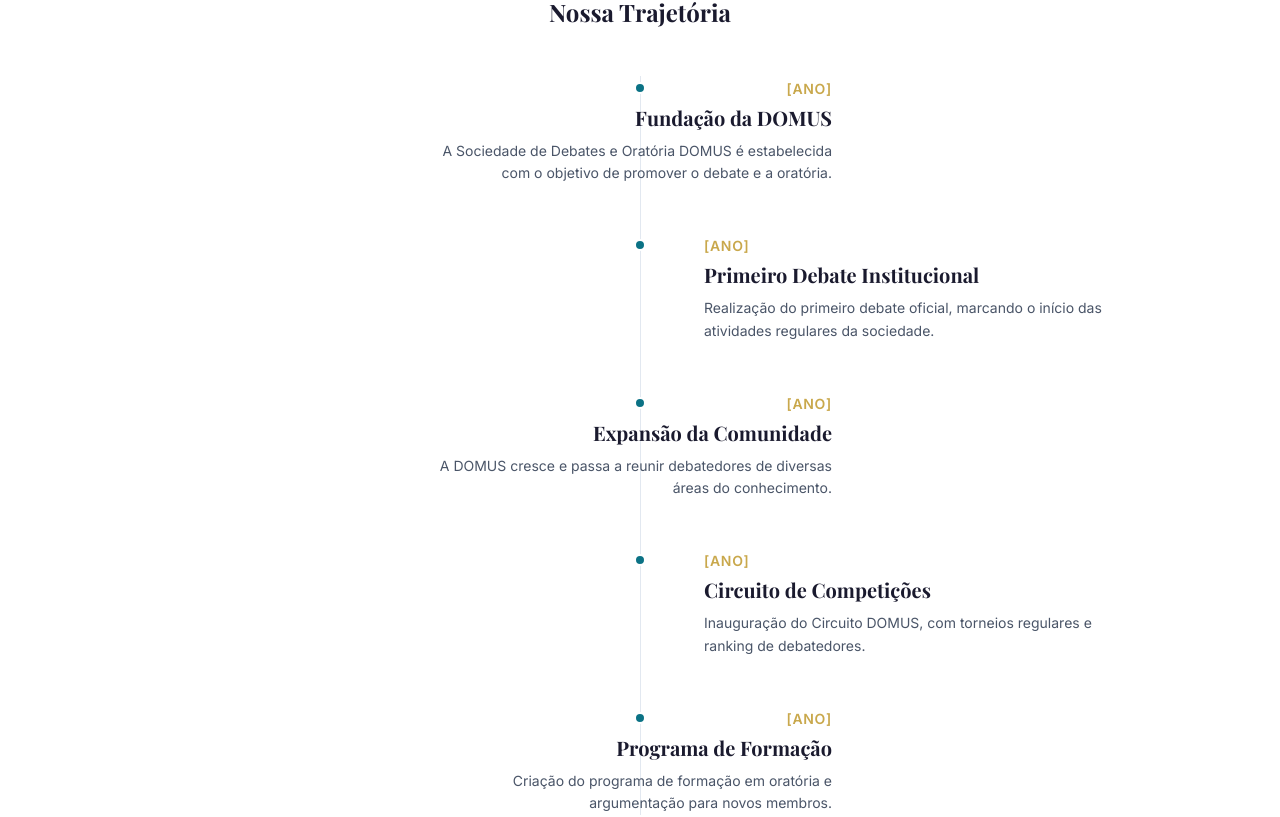
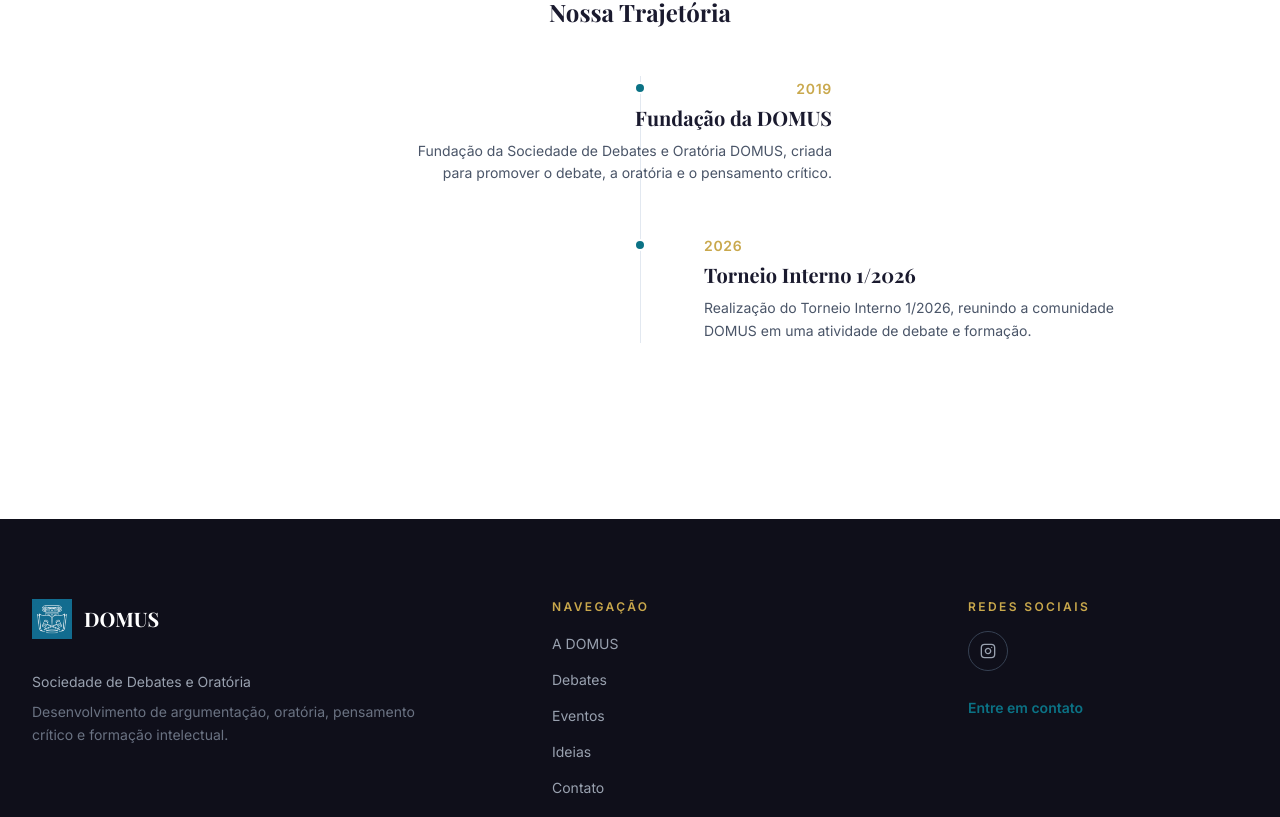
Before and after one commit to Locus-jus/domus-site, a Next.js app: page / in a window 1280 px wide. Shown: the part 6115-6932 px from the top of the page. Built offline with nearby package versions, Linux system fonts and the light colour scheme; no server answers; the database is empty; a web font is replaced by a local one.

Commit message:
content: update DOMUS timeline

```diff
--- a/src/data/timeline.ts
+++ b/src/data/timeline.ts
@@ -6,28 +6,13 @@ export interface TimelineEvent {
 
 export const timeline: TimelineEvent[] = [
   {
-    year: "[Ano]",
+    year: "2019",
     title: "Fundação da DOMUS",
-    description: "A Sociedade de Debates e Oratória DOMUS é estabelecida com o objetivo de promover o debate e a oratória.",
+    description: "Fundação da Sociedade de Debates e Oratória DOMUS, criada para promover o debate, a oratória e o pensamento crítico.",
   },
   {
-    year: "[Ano]",
-    title: "Primeiro Debate Institucional",
-    description: "Realização do primeiro debate oficial, marcando o início das atividades regulares da sociedade.",
-  },
-  {
-    year: "[Ano]",
-    title: "Expansão da Comunidade",
-    description: "A DOMUS cresce e passa a reunir debatedores de diversas áreas do conhecimento.",
-  },
-  {
-    year: "[Ano]",
-    title: "Circuito de Competições",
-    description: "Inauguração do Circuito DOMUS, com torneios regulares e ranking de debatedores.",
-  },
-  {
-    year: "[Ano]",
-    title: "Programa de Formação",
-    description: "Criação do programa de formação em oratória e argumentação para novos membros.",
+    year: "2026",
+    title: "Torneio Interno 1/2026",
+    description: "Realização do Torneio Interno 1/2026, reunindo a comunidade DOMUS em uma atividade de debate e formação.",
   },
 ];
```
